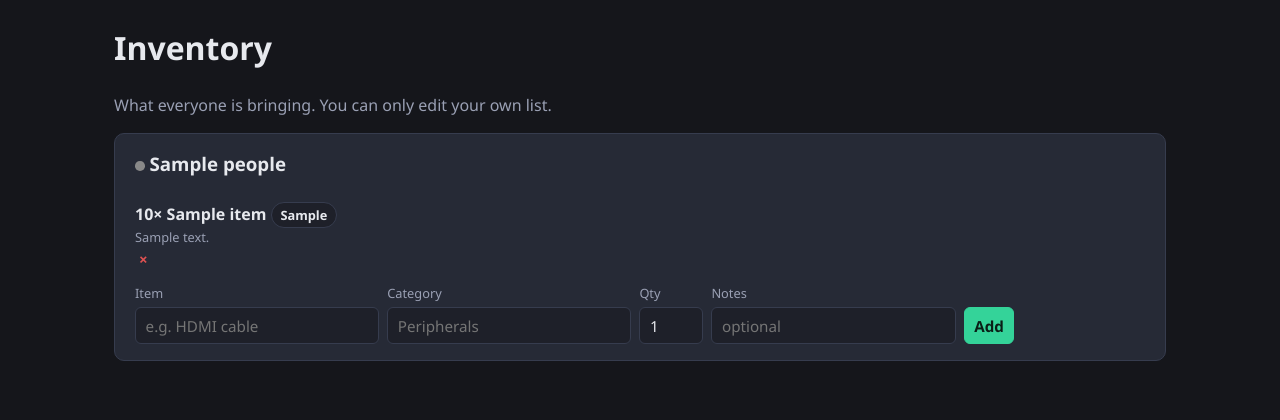
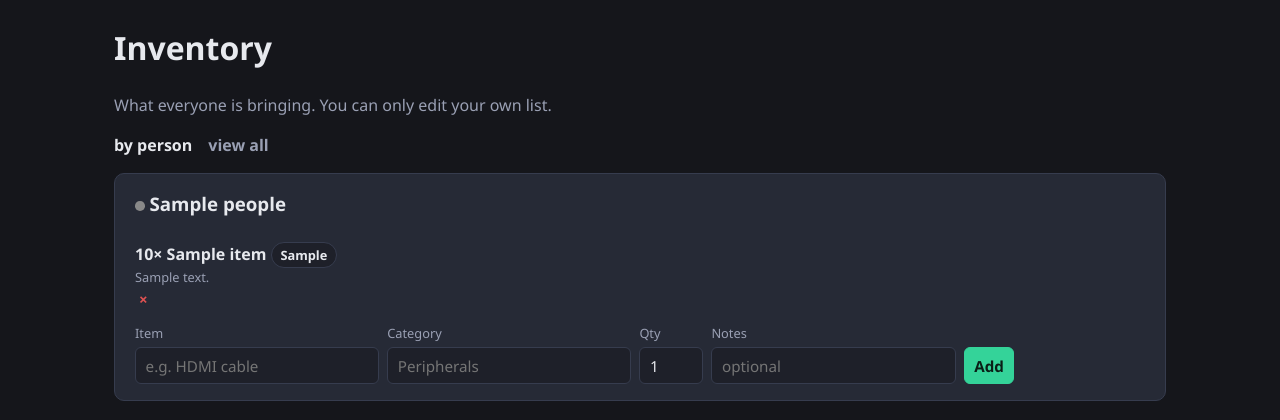
Before and after one commit to sheeprine/lanplan, a FastAPI app: page /inventory in a window 1280 px wide. Shown: the part 53-473 px from the top of the page. Run offline with FastAPI, Linux system fonts and the light colour scheme; the visitor is signed in with stand-in values (Sample User, id 1); tables that the repository leaves empty hold one stand-in row (values such as "Sample post"); parts of the project's set-up code (start-up, migrations or seed data) failed here and were passed over.

Commit message:
Add a combined "view all" mode to inventory
Lets anyone see every item across all people in one flat list,
grouped by category and tagged with the owner, as an alternative
to the per-person card layout.

Co-Authored-By: Claude Sonnet 5 <noreply@anthropic.com>

```diff
--- a/app/static/css/style.css
+++ b/app/static/css/style.css
@@ -226,6 +226,20 @@ button.danger {
   margin-bottom: 1rem;
 }
 
+.view-toggle {
+  display: flex;
+  gap: 1rem;
+  margin-bottom: 1rem;
+}
+.view-toggle a {
+  color: var(--text-dim);
+  font-weight: 600;
+}
+.view-toggle a.active,
+.view-toggle a:hover {
+  color: var(--text);
+}
+
 ul.plain {
   list-style: none;
   padding: 0;
--- a/app/templates/inventory.html
+++ b/app/templates/inventory.html
@@ -11,6 +11,31 @@
   <option value="Other">
 </datalist>
 
+<div class="view-toggle">
+  <a href="/inventory?view=person" {% if view != 'all' %}class="active"{% endif %}>by person</a>
+  <a href="/inventory?view=all" {% if view == 'all' %}class="active"{% endif %}>view all</a>
+</div>
+
+{% if view == "all" %}
+  <div class="card">
+    {% if all_items %}
+      {% for category, items in all_items|groupby("category") %}
+        <h3>{{ category }}</h3>
+        <ul class="plain">
+          {% for item in items %}
+            <li>
+              <strong>{{ item.quantity }}&times; {{ item.name }}</strong>
+              <span class="badge small"><span class="dot" style="background: {{ item.person.color }}"></span>{{ item.person.name }}</span>
+              {% if item.notes %}<div class="small muted">{{ item.notes }}</div>{% endif %}
+            </li>
+          {% endfor %}
+        </ul>
+      {% endfor %}
+    {% else %}
+      <p class="muted">Nothing listed yet.</p>
+    {% endif %}
+  </div>
+{% else %}
   <div class="grid grid-2">
     {% for person in people %}
       {% include "partials/inventory_person.html" %}
@@ -18,4 +43,5 @@
       <p class="muted">No one has joined yet.</p>
     {% endfor %}
   </div>
+{% endif %}
 {% endblock %}
```
Also changed, not shown: app/routers/inventory.py (+17 -1 lines). Lines whose indentation alone changed are shown as unchanged.
